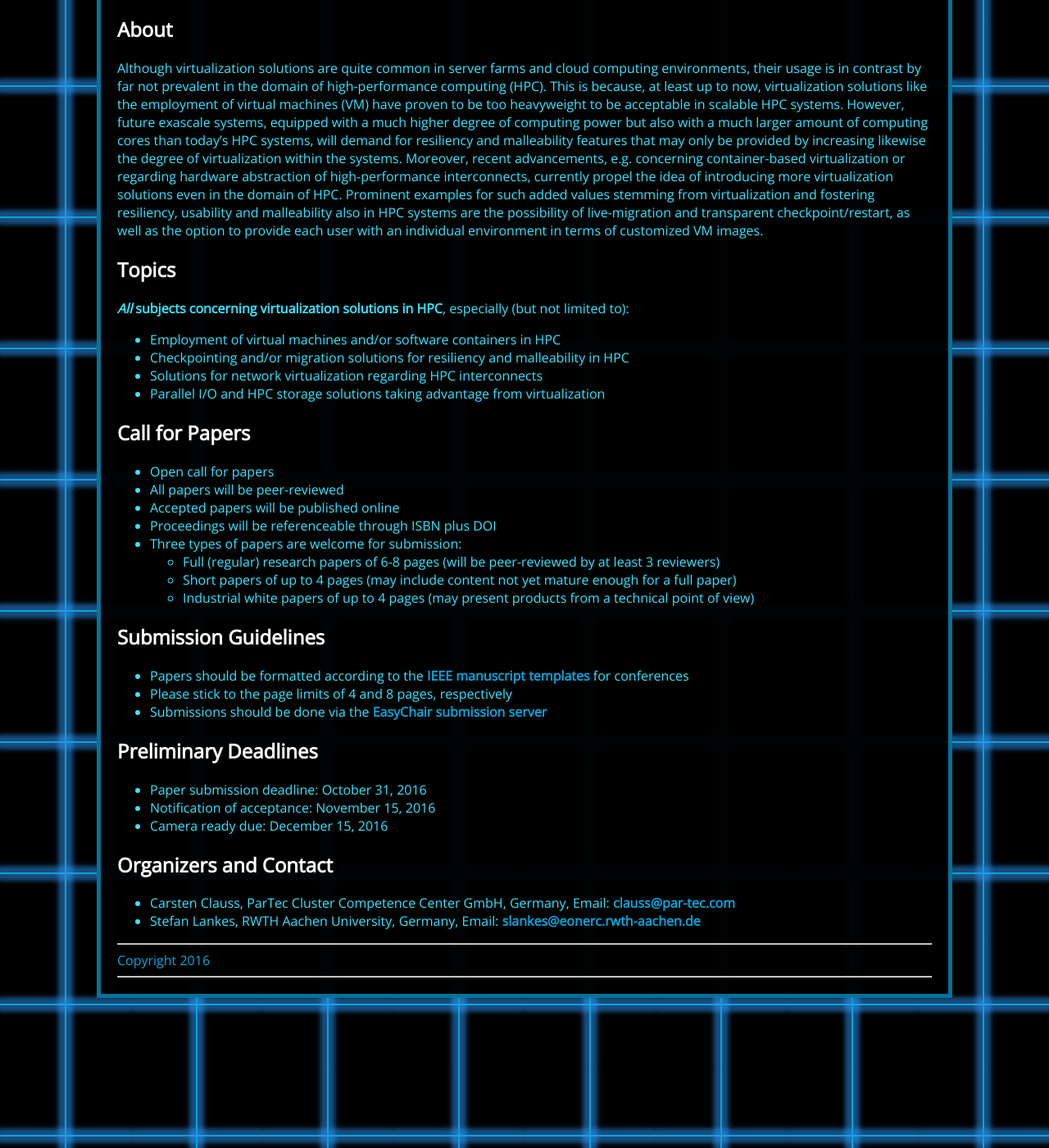
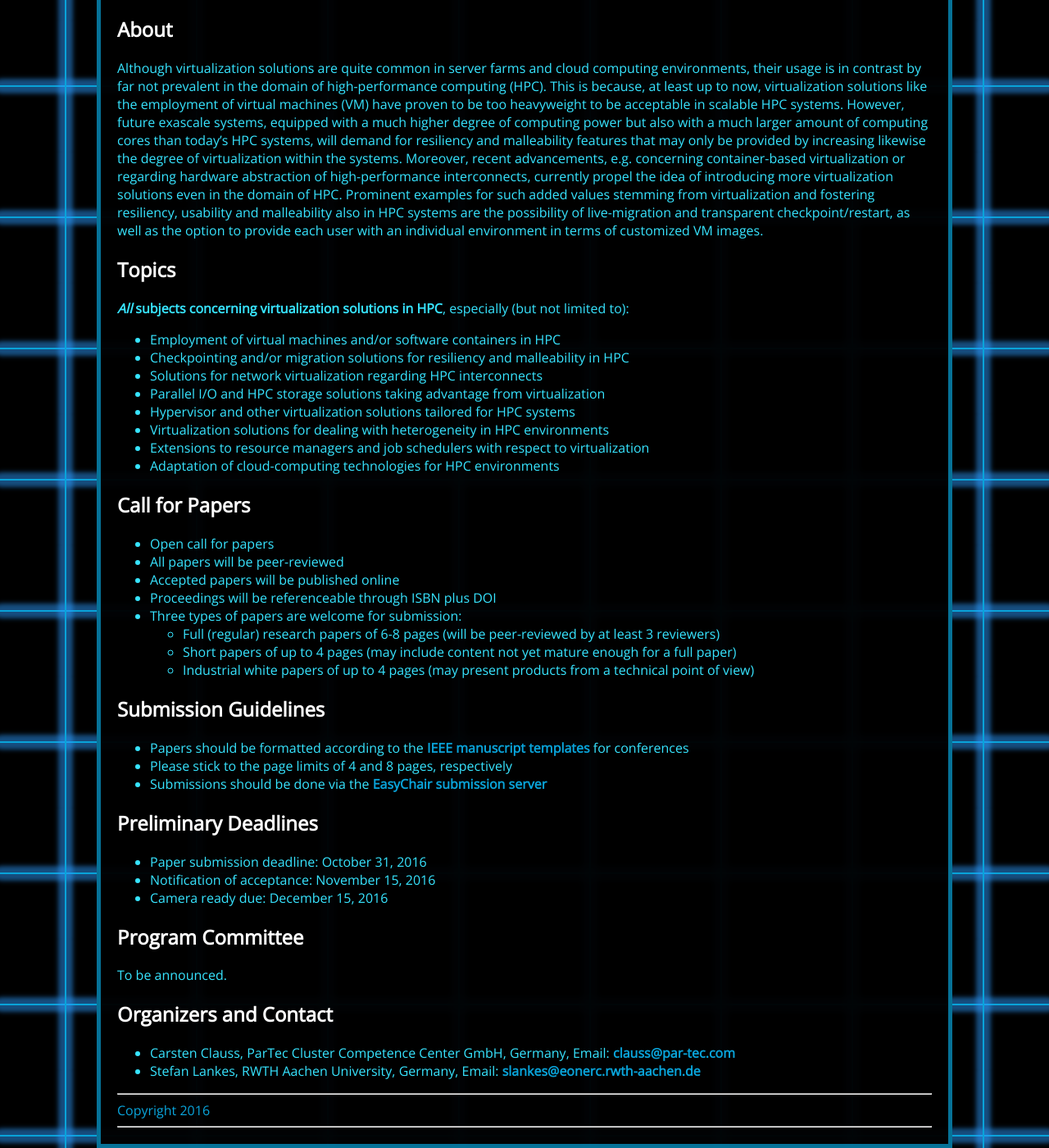
Before and after one commit to VisorHPC/VisorHPC.github.io, a Jekyll site: the page built from index.md, in a window 1280 px wide and 1400 px high, scrolled down 615 px. Shown: the whole window at 82% size. Built offline with Jekyll 4.4.1, drawn with Linux system fonts in a browser that asks for light colours.

Commit message:
Added more topics to the list of interests

```diff
--- a/_includes/nav.html
+++ b/_includes/nav.html
@@ -10,6 +10,7 @@
 		<li><a href="/#topics">Topics</a></li>
 		<li><a href="/#cfp">CfP</a></li>
 		<li><a href="/#deadlines">Deadlines</a></li>
+		<li><a href="/#committee">PC</a></li>
 		<li><a href="/#contact">Contact</a></li>
 	</ul>
 	<hr />
--- a/index.md
+++ b/index.md
@@ -21,6 +21,11 @@ ___All___ __subjects concerning virtualization solutions in HPC__, especially (b
 * Checkpointing and/or migration solutions for resiliency and malleability in HPC
 * Solutions for network virtualization regarding HPC interconnects
 * Parallel I/O and HPC storage solutions taking advantage from virtualization
+* Hypervisor and other virtualization solutions tailored for HPC systems
+* Virtualization solutions for dealing with heterogeneity in HPC environments
+* Extensions to resource managers and job schedulers with respect to virtualization
+* Adaptation of cloud-computing technologies for HPC environments
+
 
 ## Call for Papers
 {:id="cfp"}
@@ -34,11 +39,13 @@ ___All___ __subjects concerning virtualization solutions in HPC__, especially (b
   * Short papers of up to 4 pages (may include content not yet mature enough for a full paper)
   * Industrial white papers of up to 4 pages (may present products from a technical point of view)
 
+
 ## Submission Guidelines
 
 * Papers should be formatted according to the [IEEE manuscript templates](http://www.ieee.org/conferences_events/conferences/publishing/templates.html) for conferences
 * Please stick to the page limits of 4 and 8 pages, respectively
 * Submissions should be done via the [EasyChair submission server](https://easychair.org/conferences/?conf=visorhpc2017)
+
 
 ## Preliminary Deadlines
 {:id="deadlines"}
@@ -48,6 +55,11 @@ ___All___ __subjects concerning virtualization solutions in HPC__, especially (b
 * Camera ready due:			December 15, 2016
 
 
+## Program Committee
+{:id="committee"}
+To be announced.
+
+
 ## Organizers and Contact
 {:id="contact"}
 
```
Also changed, not shown: README.md, 2 other files.
